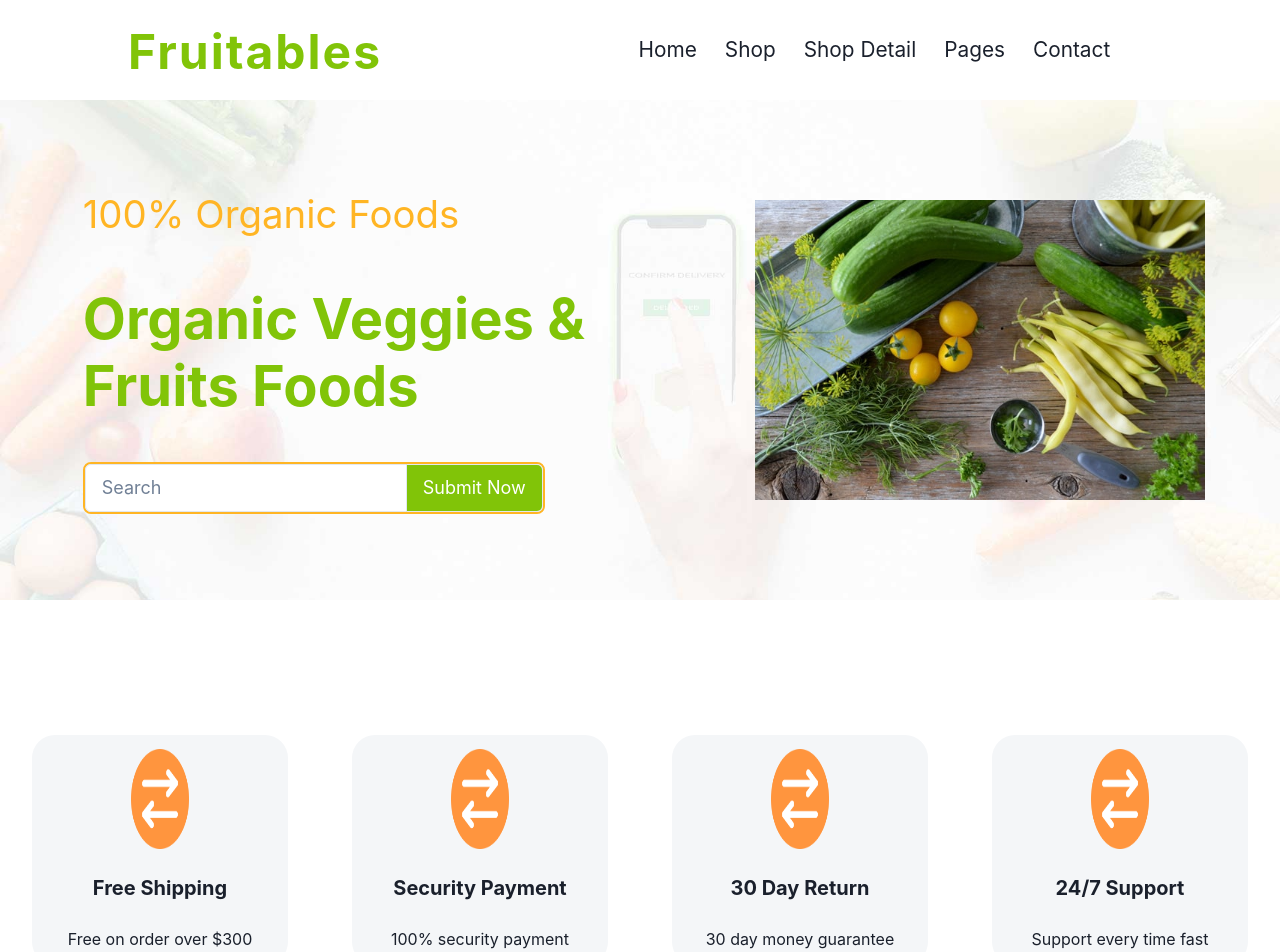
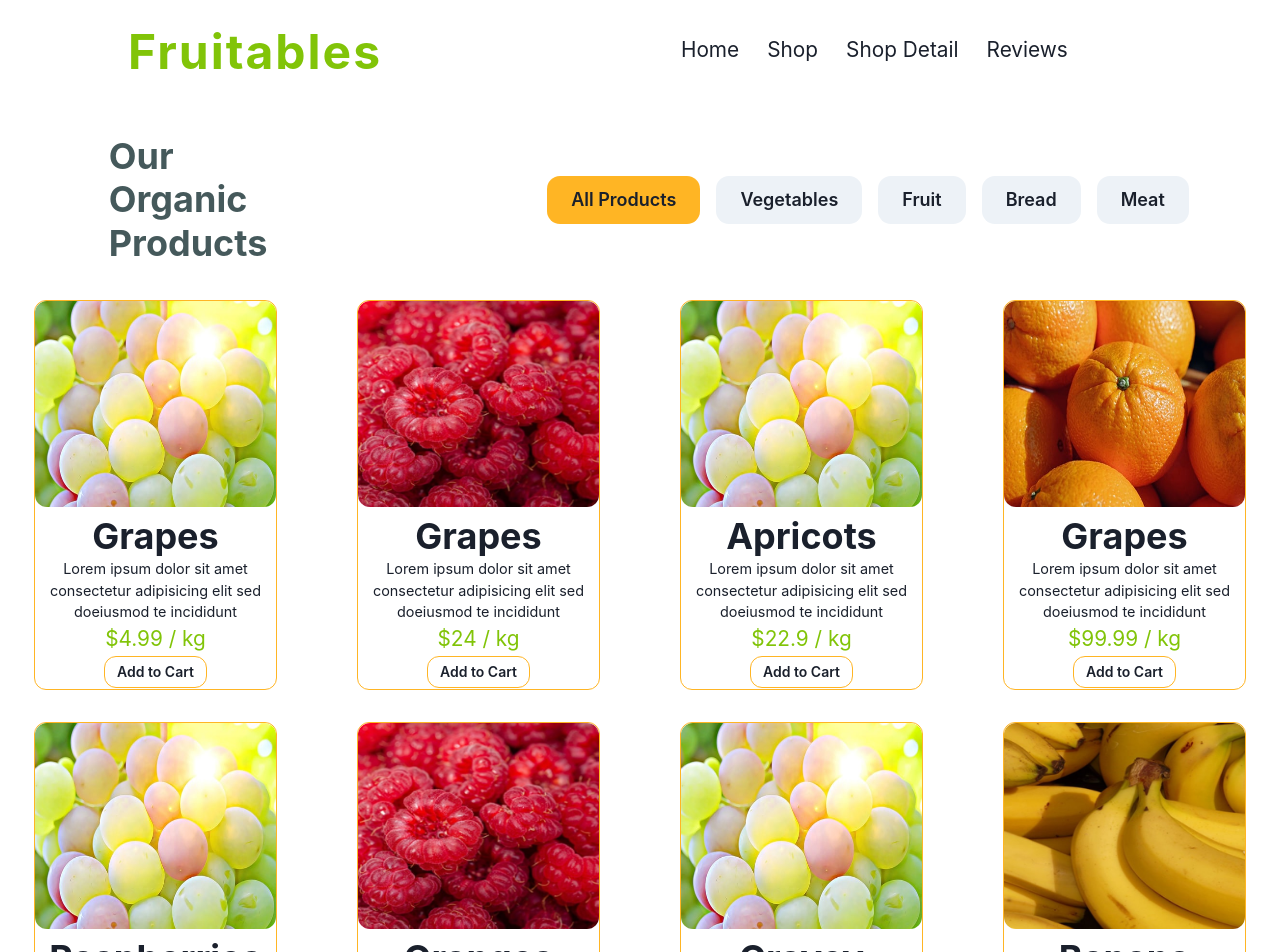
Before and after one commit to FatimaGohar12/Fruitables, a React (Create React App) app: page /Shop in a window 1280 px wide. Shown: the top 952 px of the page. Built offline with nearby package versions, Linux system fonts and the light colour scheme.

Commit message:
UseState

```diff
--- a/src/App.js
+++ b/src/App.js
@@ -1,37 +1,34 @@
-import { Route, Routes, useNavigate } from "react-router-dom";
+import { Route, Routes } from "react-router-dom";
 import "./App.css";
-import BestSeller from "./Components/BestSeller";
-import BestSellerCards from "./Components/BestSellerCards";
+
 import Cards1 from "./Components/Cards1";
 import Footer from "./Components/Footer";
 import FreshExotic from "./Components/FreshExotic";
 import FreshOrganic from "./Components/FreshOrganic";
 import Main1 from "./Components/Main1";
 import Navbar from "./Components/Navbar";
-import OrganicProduct from "./Components/OrganicProduct";
-import OrganicProductCard from "./Components/OrganicProductCard";
-import Testimonal from "./Components/Testimonal";
-import TestimonalsHeading from "./TestimonalsHeading";
+
 import Shop from "./Components/Shop";
+import ShopDetail from "./Components/ShopDetail";
+import TestimonalBox from "./Components/TestimonalBox";
 
 function App() {
-  const navigate = useNavigate();
+  // const navigate = useNavigate();
   return (
     <>
       <Navbar />
 
-      <Main1 />
-      <Cards1 />
-      <OrganicProduct />
-      <OrganicProductCard />
-      <FreshOrganic />
-      <FreshExotic />
-      <BestSeller />
-      <BestSellerCards />
-      <TestimonalsHeading />
-      <Testimonal />
-      <Footer />
+      <Routes>
+        <Route path="" element={<Main1 />} />
+        <Route path="/Cards1" element={<Cards1 />} />
+        <Route path="/Shop" element={<Shop />} />
+        <Route path="/FreshOrganic" element={<FreshOrganic />} />
+        <Route path="/FreshExotic" element={<FreshExotic />} />
+        <Route path="/ShopDetail" element={<ShopDetail />} />
+        <Route path="/TestimonalBox" element={<TestimonalBox />} />
 
+        <Route path="" element={<Footer />} />
+      </Routes>
     </>
   );
 }
--- a/src/Components/Cards1.jsx
+++ b/src/Components/Cards1.jsx
@@ -32,7 +32,7 @@ const Cards1 = () => {
     <>
       <Flex
         // border="1px solid black"
-        height={{base:"1000px",lg:"500px",md:"1000px"}}
+        height={{ base: "1000px", lg: "500px", md: "1000px" }}
         width="100%"
         alignItems="center"
         justifyContent="space-around"
@@ -50,7 +50,11 @@ const Cards1 = () => {
             backgroundColor="#f4f6f8 !important"
             flexDir="column"
           >
-            <Image src={card.iconSrc} width="23%" height="100px" />
+            <Image
+              src={card.iconSrc}
+              width="23%"
+              height={{ base: "78px", lg: "100px" }}
+            />
             <Heading as="h4" size="md">
               {card.heading}
             </Heading>
--- a/src/Components/Navbar.jsx
+++ b/src/Components/Navbar.jsx
@@ -5,10 +5,9 @@ import {
   UnorderedList,
   ListItem,
   IconButton,
-
 } from "@chakra-ui/react";
 import { HamburgerIcon, CloseIcon } from "@chakra-ui/icons";
-import {Link } from "react-router-dom";
+import { Link } from "react-router-dom";
 
 const Navbar = () => {
   const [isMenuOpen, setIsMenuOpen] = useState(false);
@@ -61,20 +60,18 @@ const Navbar = () => {
             fontSize="1.3rem"
             cursor="pointer"
           >
-            <ListItem padding="14px"  >
-              <Link to="/" >
-                Home
-              </Link>
+            <ListItem padding="14px">
+              <Link to="/">Home</Link>
             </ListItem>
-            <ListItem padding="14px"  >
-              <Link to="/Shop" >
-                Shop
-              </Link>
+            <ListItem padding="14px">
+              <Link to="/Shop">Shop</Link>
             </ListItem>
-
-            <ListItem padding="14px">Shop Detail</ListItem>
-            <ListItem padding="14px">Pages</ListItem>
-            <ListItem padding="14px">Contact</ListItem>
+            <ListItem padding="14px">
+              <Link to="/ShopDetail">Shop Detail</Link>
+            </ListItem>
+            <ListItem padding="14px">
+              <Link to="/TestimonalBox">Reviews</Link>
+            </ListItem>
           </UnorderedList>
         </Flex>
         <IconButton
@@ -119,11 +116,18 @@ const Navbar = () => {
               fontSize="1.3rem"
               cursor="pointer"
             >
-              <ListItem padding="14px">Home</ListItem>
-              <ListItem padding="14px">Shop</ListItem>
-              <ListItem padding="14px">Shop Detail</ListItem>
-              <ListItem padding="14px">Pages</ListItem>
-              <ListItem padding="14px">Contact</ListItem>
+              <ListItem padding="14px">
+                <Link to="/">Home</Link>
+              </ListItem>
+              <ListItem padding="14px">
+                <Link to="/Shop">Shop</Link>
+              </ListItem>
+              <ListItem padding="14px">
+                <Link to="/ShopDetail">Shop Detail</Link>
+              </ListItem>
+              <ListItem padding="14px">
+                <Link to="/TestimonalBox">Reviews</Link>
+              </ListItem>
             </UnorderedList>
           </Flex>
         </Flex>
--- a/src/Components/OrganicProductCard.jsx
+++ b/src/Components/OrganicProductCard.jsx
@@ -10,31 +10,36 @@ import {
   Grid,
 } from "@chakra-ui/react";
 
-const OrganicProductCard = () => {
+const OrganicProductCard = ({ selectedCategory }) => {
+
   const OrganicProductCardItems = [
     {
       imageSrc: "/img/fruite-item-5.jpg",
       heading: "Grapes",
       text: "  Lorem ipsum dolor sit amet consectetur adipisicing elit sed doeiusmod te incididunt",
       price: "$4.99 / kg",
+      category:"Fruite",
     },
     {
       imageSrc: "/img/best-product-2.jpg",
       heading: "Grapes",
       text: "  Lorem ipsum dolor sit amet consectetur adipisicing elit sed doeiusmod te incididunt",
       price: "$24 / kg",
+      category:"Vegetables",
     },
     {
       imageSrc: "/img/fruite-item-5.jpg",
       heading: "Apricots",
       text: "  Lorem ipsum dolor sit amet consectetur adipisicing elit sed doeiusmod te incididunt",
       price: "$22.9 / kg",
+      category:"Fruite",
     },
     {
       imageSrc: "/img/fruite-item-1.jpg",
       heading: "Grapes",
       text: "  Lorem ipsum dolor sit amet consectetur adipisicing elit sed doeiusmod te incididunt",
       price: "$99.99 / kg",
+      category:"Bread",
     },
 
     {
@@ -42,18 +47,22 @@ const OrganicProductCard = () => {
       heading: "Raspberries",
       text: "  Lorem ipsum dolor sit amet consectetur adipisicing elit sed doeiusmod te incididunt",
       price: "$4.99 / kg",
+      category:"Meat",
     },
     {
       imageSrc: "/img/best-product-2.jpg",
       heading: "Oranges",
       text: "  Lorem ipsum dolor sit amet consectetur adipisicing elit sed doeiusmod te incididunt",
       price: "$4.99 / kg",
+      category:"Meat",
     },
     {
       imageSrc: "/img/fruite-item-5.jpg",
       heading: "Gravey",
       text: "  Lorem ipsum dolor sit amet consectetur adipisicing elit sed doeiusmod te incididunt",
       price: "$2.99 / kg",
+      category:"Fruite",
+
     },
 
     {
@@ -61,8 +70,13 @@ const OrganicProductCard = () => {
       heading: "Banana",
       text: "  Lorem ipsum dolor sit amet consectetur adipisicing elit sed doeiusmod te incididunt",
       price: "$2.99 / kg",
+      category:"Bread",
     },
   ];
+   // Filter items based on the selected category
+   const filteredItems = OrganicProductCardItems.filter(
+    (item) => selectedCategory === 'All Products' || item.category === selectedCategory
+  );
 
   return (
     <Flex
@@ -83,7 +97,7 @@ const OrganicProductCard = () => {
         gap={{ lg: "3", md: "6", base: "6" }}
         justifyItems="center"
       >
-        {OrganicProductCardItems.map((item, index) => (
+        {filteredItems.map((item, index) => (
           <GridItem
             key={index}
             border="1px solid #ffb524"
--- a/src/Components/Shop.jsx
+++ b/src/Components/Shop.jsx
@@ -1,16 +1,13 @@
-import React from 'react'
-import OrganicProduct from './OrganicProduct'
-import OrganicProductCard from './OrganicProductCard'
+import React from "react";
+import OrganicProduct from "./OrganicProduct";
+import OrganicProductCard from "./OrganicProductCard";
 
 const Shop = () => {
   return (
     <>
-    <OrganicProduct>
+      <OrganicProduct />
+    </>
+  );
+};
 
-    </OrganicProduct>
-    <OrganicProductCard/>
-    </>
-  )
-}
-
-export default Shop
+export default Shop;
--- /dev/null
+++ b/src/Components/ShopDetail.jsx
@@ -0,0 +1,14 @@
+import React from 'react'
+import BestSeller from './BestSeller'
+import BestSellerCards from './BestSellerCards'
+
+const ShopDetail = () => {
+  return (
+    <>
+     <BestSeller />
+      <BestSellerCards />
+    </>
+  )
+}
+
+export default ShopDetail
--- a/src/Components/Testimonal.jsx
+++ b/src/Components/Testimonal.jsx
@@ -112,6 +112,7 @@ const Testimonal = () => {
                 </Flex>
 
                 <Box width="100%" height="2px" bg="#FFA500" my="10px" />
+
                 <Flex
                   width="100%"
                   height="150px"
--- /dev/null
+++ b/src/Components/TestimonalBox.jsx
@@ -0,0 +1,15 @@
+import React from 'react'
+
+import Testimonal from './Testimonal'
+import TestimonalsHeading from './TestimonalsHeading'
+
+const TestimonalBox = () => {
+  return (
+    <>
+    <TestimonalsHeading/>
+    <Testimonal/>
+    </>
+  )
+}
+
+export default TestimonalBox
```
Also changed, not shown: src/Components/Main1.jsx (+14 -0 lines), src/Components/OrganicProduct.jsx (+21 -5 lines), src/Components/TestimonalsHeading.jsx (renamed from src/TestimonalsHeading.jsx).
